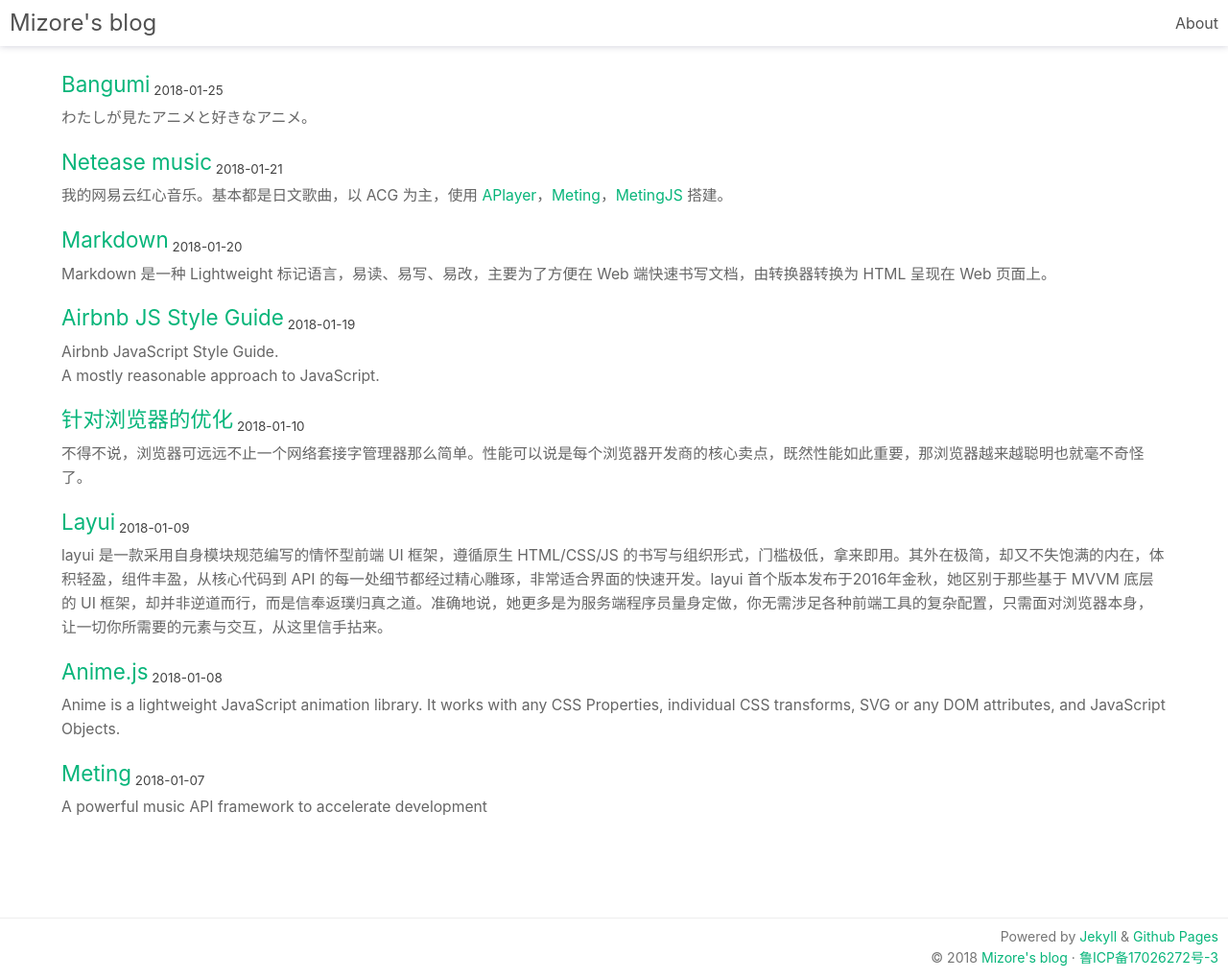
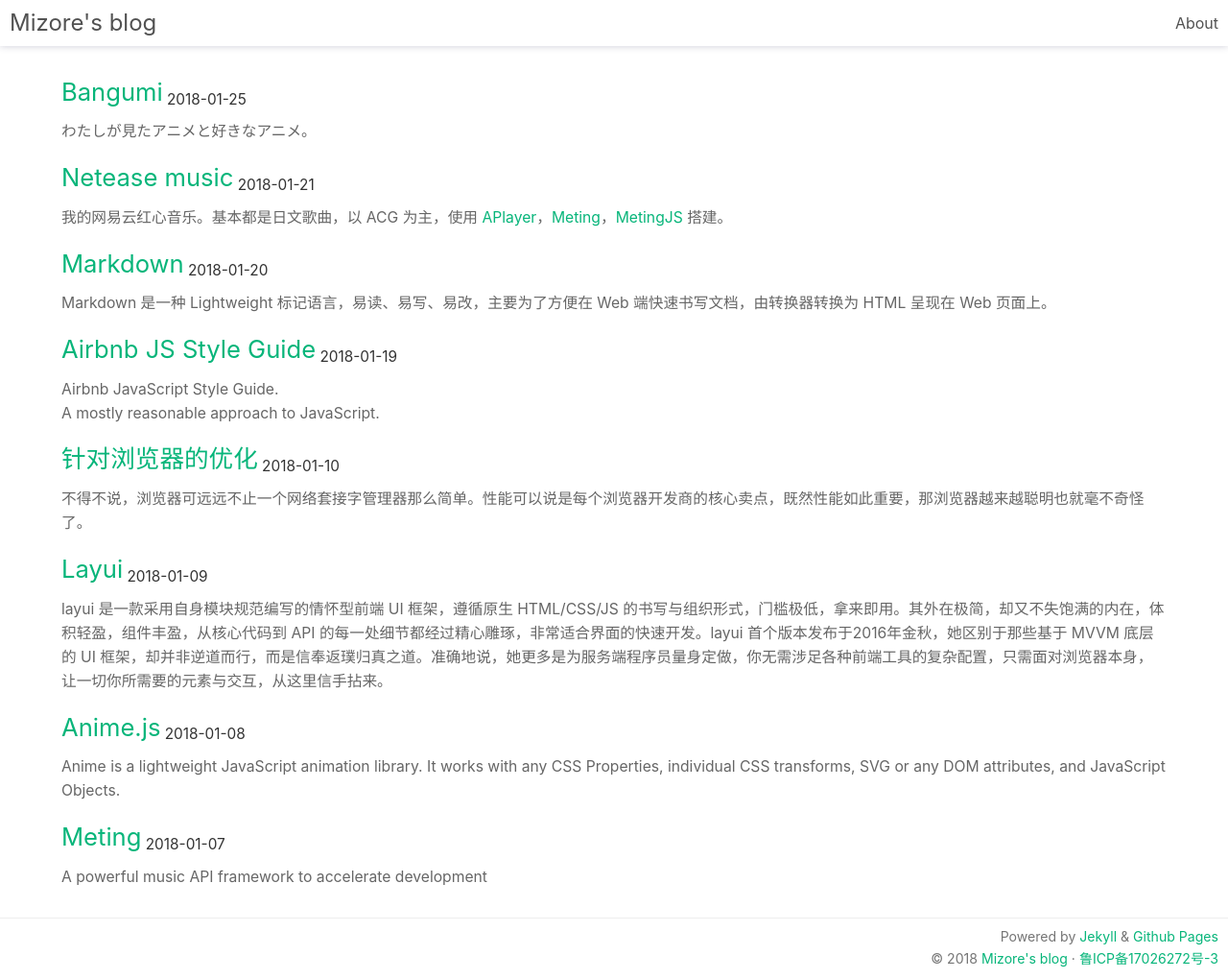
Before and after one commit to 0wQ/0wQ.github.io, a Jekyll site: the page built from index.html, in a window 1280 px wide and 1020 px high. Shown: the whole window at 96% size. Built offline with Jekyll 4.4.1, drawn with Linux system fonts in a browser that asks for light colours; the list of posts is cut into pages by our own code.

Commit message:
blablabla

```diff
--- a/index.html
+++ b/index.html
@@ -5,7 +5,7 @@
 ---
 
 {%- for post in paginator.posts -%}
-  <h3 class="post"><a href="{{ post.url }}">{{ post.title }}</a><sub> {{ post.date | date: "%Y-%m-%d" }}</sub></h3>
+  <h2 class="post"><a href="{{ post.url }}">{{ post.title }}</a><sub> {{ post.date | date: "%Y-%m-%d" }}</sub></h2>
   {{ post.excerpt | markdownify }}
 {%- endfor -%}
 
```
